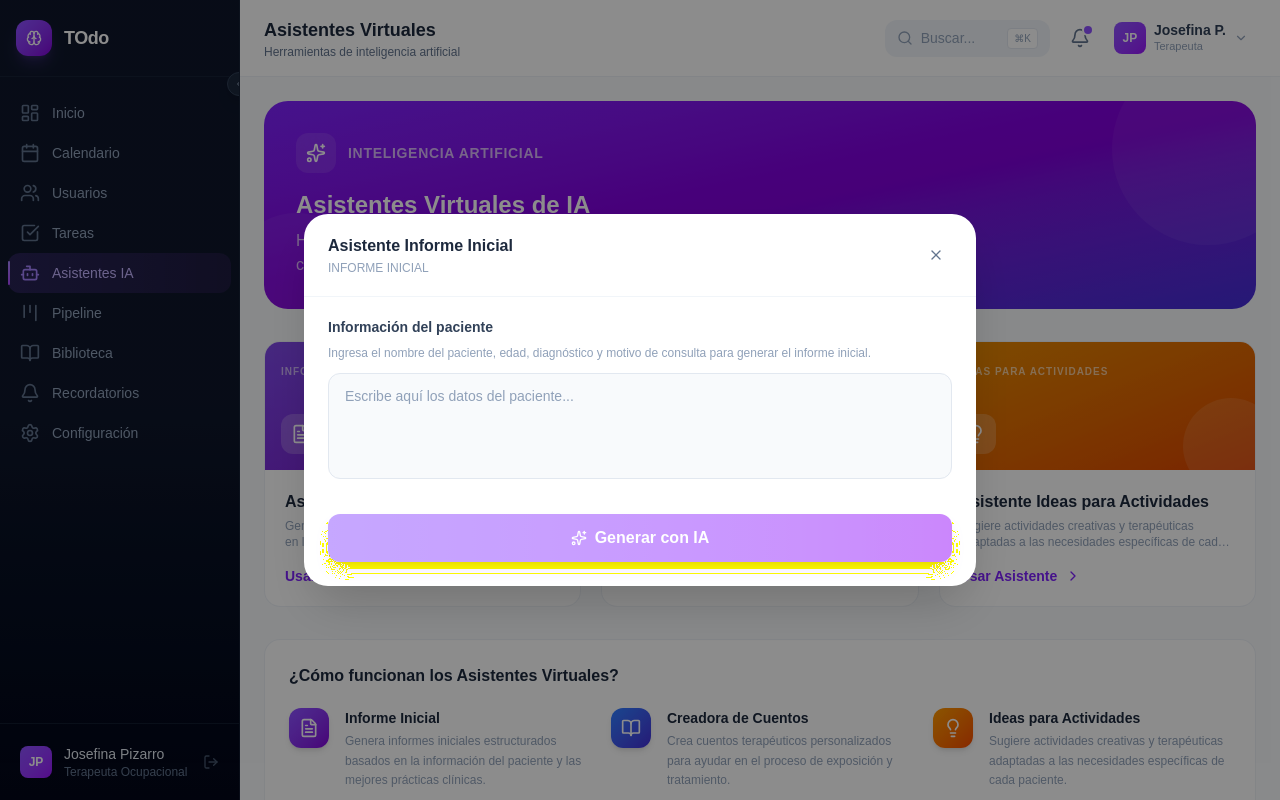
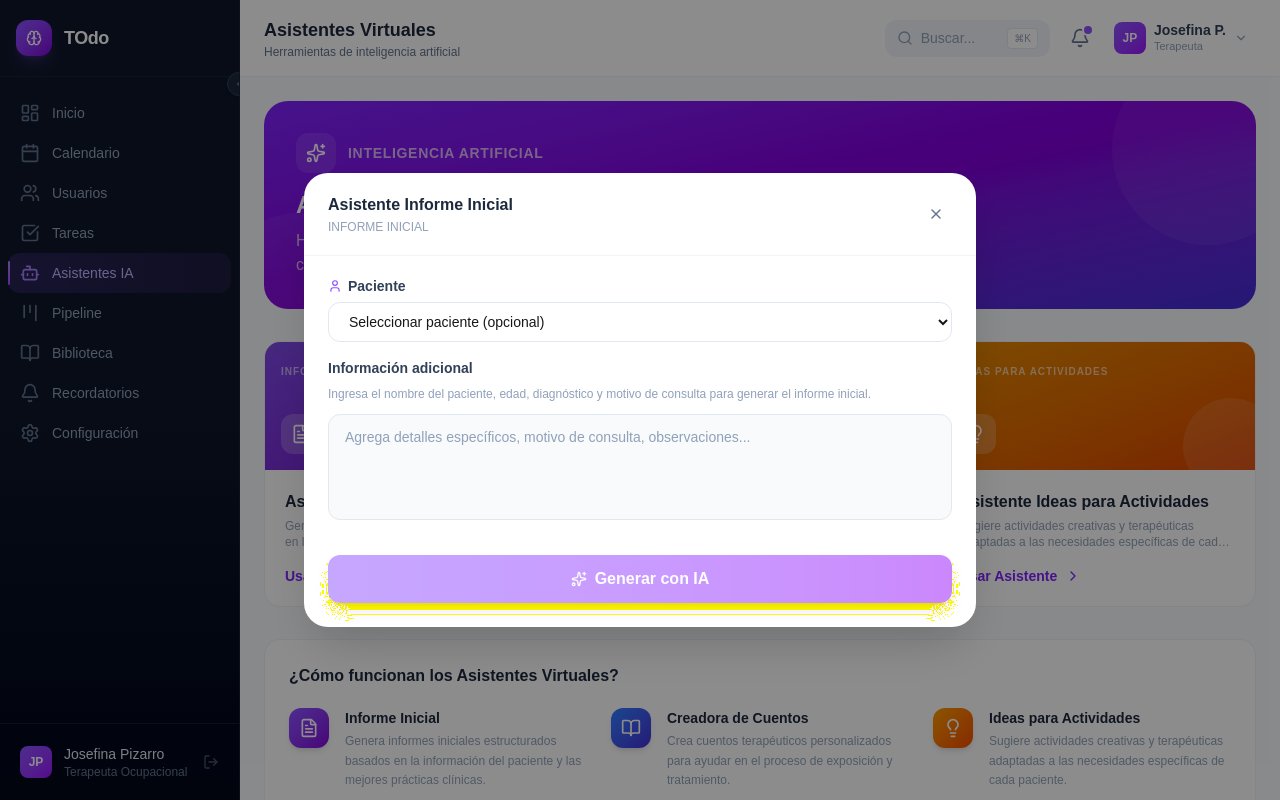
Before and after one commit to apptodoto-ctrl/todo, a Next.js app: page /dashboard/asistentes in a window 1280 px wide. Both pictures are taken after a click on the element 422 px from the left and 474 px from the top of the page. Built offline with nearby package versions, Linux system fonts and the light colour scheme.

Commit message:
feat: patient selector in AI assistants modal — injects full patient data into prompt

```diff
--- a/app/dashboard/asistentes/page.tsx
+++ b/app/dashboard/asistentes/page.tsx
@@ -4,9 +4,10 @@ import { motion } from "framer-motion";
 import { useState } from "react";
 import {
   FileText, BookOpen, Lightbulb, Sparkles,
-  Loader2, ChevronRight
+  Loader2, ChevronRight, User
 } from "lucide-react";
 import Modal from "@/components/ui/Modal";
+import { initialPatients } from "@/lib/patientsData";
 
 const assistants = [
   {
@@ -107,6 +108,7 @@ export default function AsistentesPage() {
   const [input, setInput] = useState("");
   const [loading, setLoading] = useState(false);
   const [output, setOutput] = useState<string | null>(null);
+  const [selectedPatientId, setSelectedPatientId] = useState<number | "">("");
 
   const current = assistants.find((a) => a.id === activeAssistant);
 
@@ -120,12 +122,20 @@ export default function AsistentesPage() {
     if (!input.trim()) return;
     setLoading(true);
     setOutput(null);
+
+    const patient = initialPatients.find((p) => p.id === selectedPatientId);
+    const patientContext = patient
+      ? `DATOS DEL PACIENTE SELECCIONADO:\n- Nombre: ${patient.name}\n- Edad: ${patient.age} años\n- Diagnóstico: ${patient.diagnosis}\n- Terapeuta: ${patient.therapist}\n- Sesiones realizadas: ${patient.sessions}\n- Próxima sesión: ${patient.nextSession}\n- Estado: ${patient.status}\n\n`
+      : "";
+
+    const fullPrompt = patientContext + input;
+
     try {
       const res = await fetch("/api/claude", {
         method: "POST",
         headers: { "Content-Type": "application/json" },
         body: JSON.stringify({
-          prompt: input,
+          prompt: fullPrompt,
           systemPrompt: current ? systemPrompts[current.id] : undefined,
         }),
       });
@@ -176,6 +186,7 @@ export default function AsistentesPage() {
               setActiveAssistant(ast.id);
               setOutput(null);
               setInput("");
+              setSelectedPatientId("");
             }}
           >
             <div className={`h-32 bg-gradient-to-br ${ast.gradient} relative overflow-hidden`}>
@@ -257,14 +268,49 @@ export default function AsistentesPage() {
       >
         {current && (
           <div className="space-y-4">
+            {/* Patient selector */}
             <div>
-              <label className="text-sm font-semibold text-slate-700 block mb-2">Información del paciente</label>
+              <label className="text-sm font-semibold text-slate-700 block mb-1.5 flex items-center gap-1.5">
+                <User className="w-3.5 h-3.5 text-violet-500" /> Paciente
+              </label>
+              <select
+                value={selectedPatientId}
+                onChange={(e) => setSelectedPatientId(e.target.value === "" ? "" : Number(e.target.value))}
+                className="w-full border border-slate-200 rounded-xl px-4 py-2.5 text-sm focus:outline-none focus:ring-2 focus:ring-violet-500/30 focus:border-violet-400 transition-all bg-white"
+              >
+                <option value="">Seleccionar paciente (opcional)</option>
+                {initialPatients.map((p) => (
+                  <option key={p.id} value={p.id}>
+                    {p.name} — {p.diagnosis} · {p.age} años
+                  </option>
+                ))}
+              </select>
+              {selectedPatientId !== "" && (() => {
+                const p = initialPatients.find((x) => x.id === selectedPatientId);
+                return p ? (
+                  <div className="mt-2 flex flex-wrap gap-2">
+                    {[
+                      { label: "Diagnóstico", value: p.diagnosis },
+                      { label: "Sesiones", value: `${p.sessions}` },
+                      { label: "Estado", value: p.status },
+                    ].map(({ label, value }) => (
+                      <span key={label} className="text-[11px] bg-violet-50 text-violet-700 border border-violet-100 rounded-lg px-2 py-0.5 font-medium">
+                        {label}: {value}
+                      </span>
+                    ))}
+                  </div>
+                ) : null;
+              })()}
+            </div>
+
+            <div>
+              <label className="text-sm font-semibold text-slate-700 block mb-2">Información adicional</label>
               <p className="text-xs text-slate-400 mb-3">{current.prompt}</p>
               <textarea
                 rows={4}
                 value={input}
                 onChange={(e) => setInput(e.target.value)}
-                placeholder="Escribe aquí los datos del paciente..."
+                placeholder="Agrega detalles específicos, motivo de consulta, observaciones..."
                 className="w-full bg-slate-50 border border-slate-200 rounded-xl px-4 py-3 text-sm text-slate-700 focus:outline-none focus:ring-2 focus:ring-violet-500/30 focus:border-violet-400 resize-none transition-all placeholder-slate-400"
               />
             </div>
```
